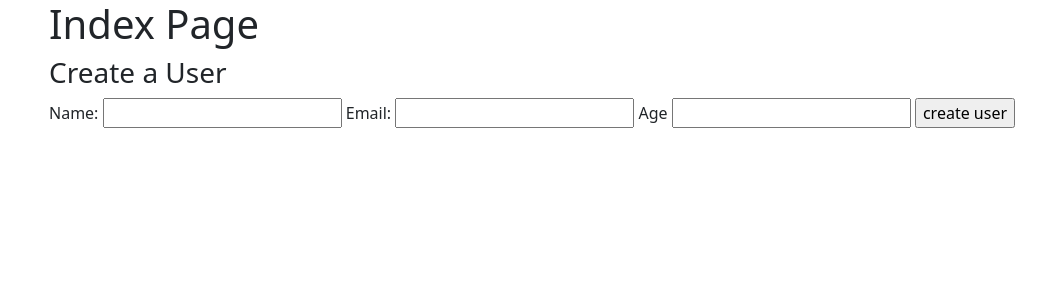
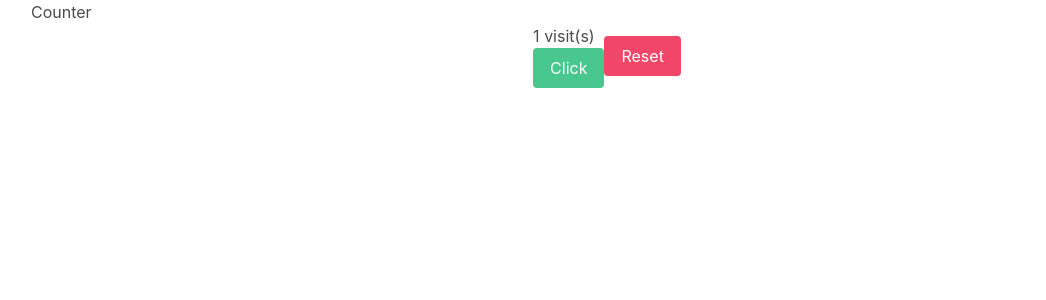
Before and after one commit to ame-o/python-flask, a Flask app: page / in a window 1280 px wide. Shown: the top 300 px of the page, without its empty margins (33-1079 px from the left). Run offline with Flask 2, Linux system fonts and the light colour scheme.

Commit message:
completing assignments

```diff
--- a/fundamentals/counter/server.py
+++ b/fundamentals/counter/server.py
@@ -1,29 +1,39 @@
-from flask import Flask, render_template  # added render_template!
+from flask import Flask, render_template, request, redirect, session
+# redirect and session are the new ones
 
 app = Flask(__name__)
-
+app.secret_key = 'kzxcv1b23b6'  # set a secret key for security purposes
 
 
 @app.route('/')
 def index():
-    return render_template("index.html")
+    if 'session_count' in session:
+        print('key exists!')
+        session['session_count'] += 1
+        sum = session['session_count']
+        return render_template("index.html",count=sum)
+    else:
+        count = session['session_count'] = 1
+        print("key 'count' does NOT exist")
+        return render_template("index.html",count=count)
 
+#========================================
+#click/count button
+#========================================
 
+@app.route('/a', methods=['POST'])
+def counter():
+    # session['session_count'] += 1
+    return redirect("/")
+#========================================
+#Session Reset
+#========================================
 
+@app.route('/destroy_session', methods=['POST'])
+def clear():
+    session.clear()		# clears all keys
+    # session.pop('count')		# clears a specific key
+    return redirect("/")
 
-
-
-
-
-# import statements, maybe some other routes
-@app.route('/users', methods=["POST"])
-def process_form():
-    print(request.form)
-    print(request.form["name"])
-    print(request.form["email"])
-    return redirect('/')
-
-
-
-if __name__=="__main__":
+if __name__ == "__main__":
     app.run(debug=True)
--- a/fundamentals/counter/templates/index.html
+++ b/fundamentals/counter/templates/index.html
@@ -1,37 +1,38 @@
 <!DOCTYPE html>
-<html lang="en">
-
-<head>
-    <meta charset="UTF-8">
-    <meta http-equiv="X-UA-Compatible" content="IE=edge">
-    <meta name="viewport" content="width=device-width, initial-scale=1.0">
-    <title>Index Default</title>
-    <link href="https://cdn.jsdelivr.net/npm/bootstrap@5.0.2/dist/css/bootstrap.min.css" rel="stylesheet"
-        integrity="sha384-EVSTQN3/azprG1Anm3QDgpJLIm9Nao0Yz1ztcQTwFspd3yD65VohhpuuCOmLASjC" crossorigin="anonymous">
-
+<html>
+    <head>
+    <meta charset="utf-8">
+    <meta name="viewport" content="width=device-width, initial-scale=1">
+    <title>Counter</title>
+    <link rel="stylesheet" href="https://cdn.jsdelivr.net/npm/bulma@0.9.3/css/bulma.min.css">
+    <style>
+        .container{
+            display: block;
+            flex-direction: row;
+            align-items: center;
+            justify-content: center;
+        }
+        .buttons{
+            display: flex;
+            flex-direction: row;
+            align-items: center;
+            justify-content: center;
+        }
+    </style>
 </head>
 
 <body>
     <div class="container">
-
-        <h1>Index Page</h1>
-        <h3>Create a User</h3>
-        <form action='/users' method='post'>
-
-            <label for='name'>Name:</label>
-            <input type='text' name='name'>
-
-            <label for='email'>Email:</label>
-            <input type='text' name='email'>
-
-Age            <input type='number' name='age'>
-
-            <input type='submit' value='create user'>
-        </form>
-
-
-
-
+        <h1>Counter</h1>
+        <div class="buttons">
+            <form action='/a' method='post'>
+            <h3><span name="add">{{count}}</span> visit(s)</h3>
+            <button class="button is-success" onclick ="counter()" name ="count">Click</button>
+            </form>
+            <form action="/destroy_session" method ='post'>
+            <button class="button is-danger" onclick ="clear()" name="reset">Reset</button>
+            </form>
+        </div>
     </div>
 </body>
 
```
Also changed, not shown: fundamentals/redirecting/server.py (added, +35 -0 lines), fundamentals/redirecting/templates/index.html (added, +18 -0 lines), fundamentals/redirecting/templates/show.html (added, +14 -0 lines), fundamentals/redirecting/templates/users.html (added, +12 -0 lines), fundamentals/counter/templates/a.html (added), fundamentals/counter/templates/destroy_session.html (added), 3 other files.
